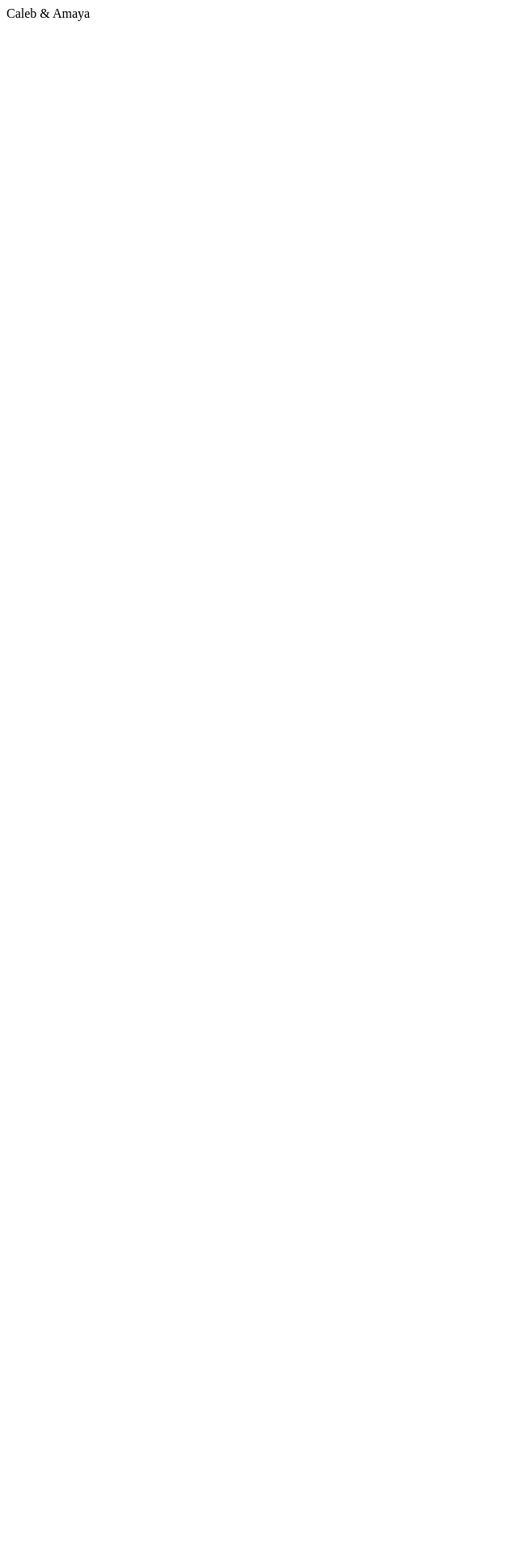
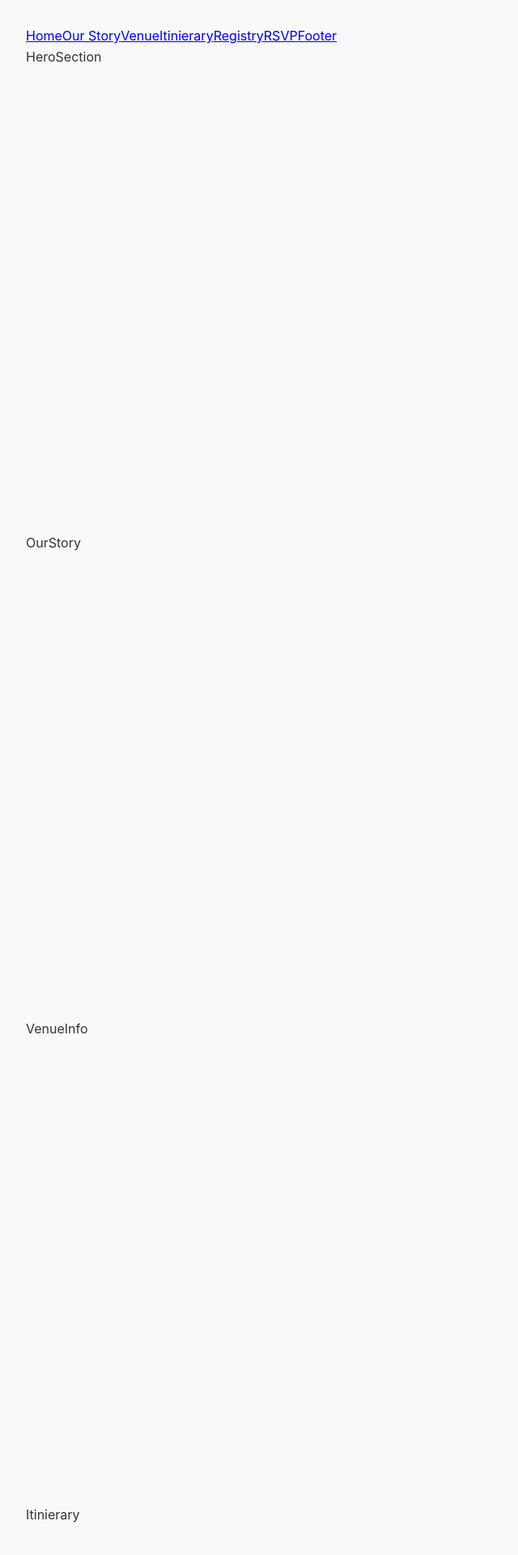
Before and after one commit to SammaniAri/wedding-website, a React (Vite) app: page / in a window 1280 px wide. Shown: the top 1920 px of the page at 81% size, without its empty margins (0-640 px from the left). Before the commit the page ends 800 px from the top, so only its background shows below. Built offline with nearby package versions, Linux system fonts and the light colour scheme.

Commit message:
Added Header links

```diff
--- a/src/App.jsx
+++ b/src/App.jsx
@@ -1,19 +1,28 @@
-import { useState } from 'react'
-import reactLogo from './assets/react.svg'
-import viteLogo from '/vite.svg'
-import './App.css'
+/** @format */
+
+import "./App.css";
+import Footer from "./components/Footer";
+import Header from "./components/Header";
+import HeroSection from "./components/HeroSection";
+import Itinierary from "./components/Itinierary";
+import OurStory from "./components/OurStory";
+import Registry from "./components/Registry";
+import Rsvp from "./components/Rsvp";
+import VenueInfo from "./components/VenueInfo";
 
 function App() {
-  const [count, setCount] = useState(0)
-
   return (
     <>
-      <div>
-         Caleb & Amaya
-      </div>
-
+      <Header />
+      <HeroSection />
+      <OurStory />
+      <VenueInfo />
+      <Itinierary />
+      <Registry />
+      <Rsvp />
+      <Footer />
     </>
-  )
+  );
 }
 
-export default App
+export default App;
--- /dev/null
+++ b/src/components/Footer.jsx
@@ -0,0 +1,9 @@
+import React from 'react'
+
+const Footer = () => {
+	return (
+		<div id="footer">Footer</div>
+	)
+}
+
+export default Footer
--- /dev/null
+++ b/src/components/Header.jsx
@@ -0,0 +1,17 @@
+import React from 'react'
+
+const Header = () => {
+	return (
+    <>
+      <a href="#home">Home</a>
+      <a href="#our-story">Our Story</a>
+      <a href="#venue">Venue</a>
+      <a href="#itinierary">Itinierary</a>
+      <a href="#registry">Registry</a>
+      <a href="#rsvp">RSVP</a>
+      <a href="#footer">Footer</a>
+    </>
+  );
+}
+
+export default Header
--- /dev/null
+++ b/src/components/HeroSection.jsx
@@ -0,0 +1,9 @@
+import React from 'react'
+
+const HeroSection = () => {
+	return (
+		<div id="home" className='section'>HeroSection</div>
+	)
+}
+
+export default HeroSection
--- /dev/null
+++ b/src/components/Itinierary.jsx
@@ -0,0 +1,14 @@
+import React from 'react'
+
+const Itinierary = () => {
+	return (
+    <div
+      id="itinierary"
+      className="section"
+    >
+      Itinierary
+    </div>
+  );
+}
+
+export default Itinierary
--- /dev/null
+++ b/src/components/OurStory.jsx
@@ -0,0 +1,7 @@
+import React from 'react'
+
+const OurStory = () => {
+	return <div id="our-story" className='section'>OurStory</div>;
+}
+
+export default OurStory
--- /dev/null
+++ b/src/components/Registry.jsx
@@ -0,0 +1,14 @@
+import React from 'react'
+
+const Registry = () => {
+	return (
+    <div
+      id="registry"
+      className="section"
+    >
+      Registry
+    </div>
+  );
+}
+
+export default Registry
--- /dev/null
+++ b/src/components/Rsvp.jsx
@@ -0,0 +1,14 @@
+import React from 'react'
+
+const Rsvp = () => {
+	return (
+    <div
+      id="rsvp"
+      className="section"
+    >
+      Rsvp
+    </div>
+  );
+}
+
+export default Rsvp
--- /dev/null
+++ b/src/components/VenueInfo.jsx
@@ -0,0 +1,14 @@
+import React from 'react'
+
+const VenueInfo = () => {
+	return (
+    <div
+      id="venue"
+      className="section"
+    >
+      VenueInfo
+    </div>
+  );
+}
+
+export default VenueInfo
--- a/src/index.css
+++ b/src/index.css
@@ -0,0 +1,62 @@
+/* Global Styles */
+* {
+  margin: 0;
+  padding: 0;
+  box-sizing: border-box;
+}
+
+html {
+  scroll-behavior: smooth;
+}
+
+body {
+  font-family: 'Inter', 'Helvetica Neue', Arial, sans-serif;
+  background-color: #f9f9f9;
+  color: #333;
+  line-height: 1.6;
+  min-height: 100vh;
+}
+
+/* Root Container */
+#root {
+  max-width: 1280px;
+  margin: 0 auto;
+  padding: 2rem;
+}
+
+/* Header Styles */
+.header {
+  width: 100%;
+  padding: 1rem 2rem;
+  background-color: white;
+  display: flex;
+  justify-content: space-between;
+  align-items: center;
+  position: sticky;
+  top: 0;
+  z-index: 1000;
+  box-shadow: 0 2px 8px rgba(0, 0, 0, 0.1);
+}
+
+.header .logo {
+  font-size: 1.5rem;
+  font-weight: bold;
+  color: #c6754d;
+
+}
+
+.header .nav a {
+  margin-left: 1.5rem;
+  text-decoration: none;
+  color: #333;
+  font-weight: 500;
+  transition: color 0.3s ease;
+}
+
+.header .nav a:hover {
+  color: #c6754d;
+}
+
+.section{
+  height: 600px;
+}
```
